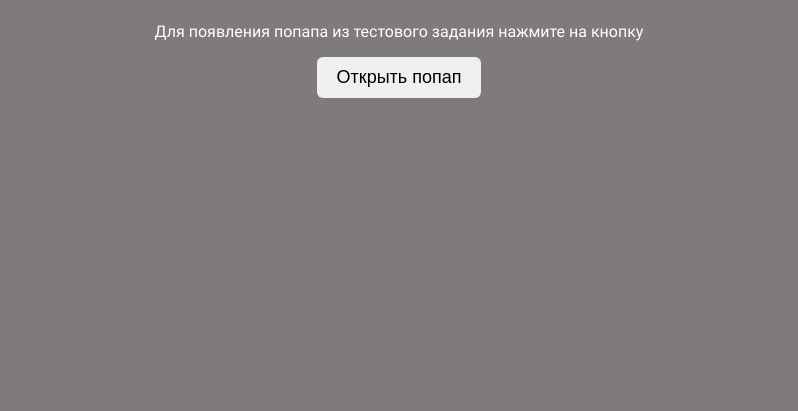
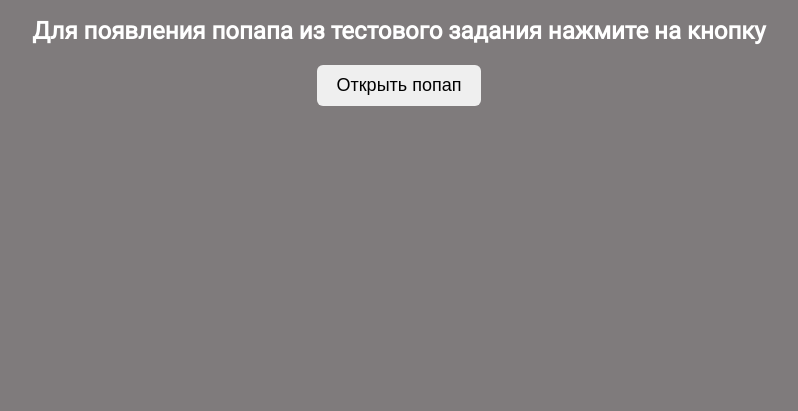
Before and after one commit to b-612/enterra, a website: page source/index.html in a window 1280 px wide. Shown: the part 389-800 px from the top of the page, without its empty margins (241-1039 px from the left). Drawn offline with nearby package versions, Linux system fonts and the light colour scheme; files that its build step writes are made by us from their sources.

Commit message:
Правка для валидатора

```diff
--- a/source/index.html
+++ b/source/index.html
@@ -21,7 +21,7 @@
   </div>
 
   <section class="test-section">
-    <p class="test-section__text">Для появления попапа из тестового задания нажмите на кнопку</p>
+    <h2 class="test-section__text">Для появления попапа из тестового задания нажмите на кнопку</h2>
     <button class="test-section__button">Открыть попап</button>
   </section>
 </main>
```
